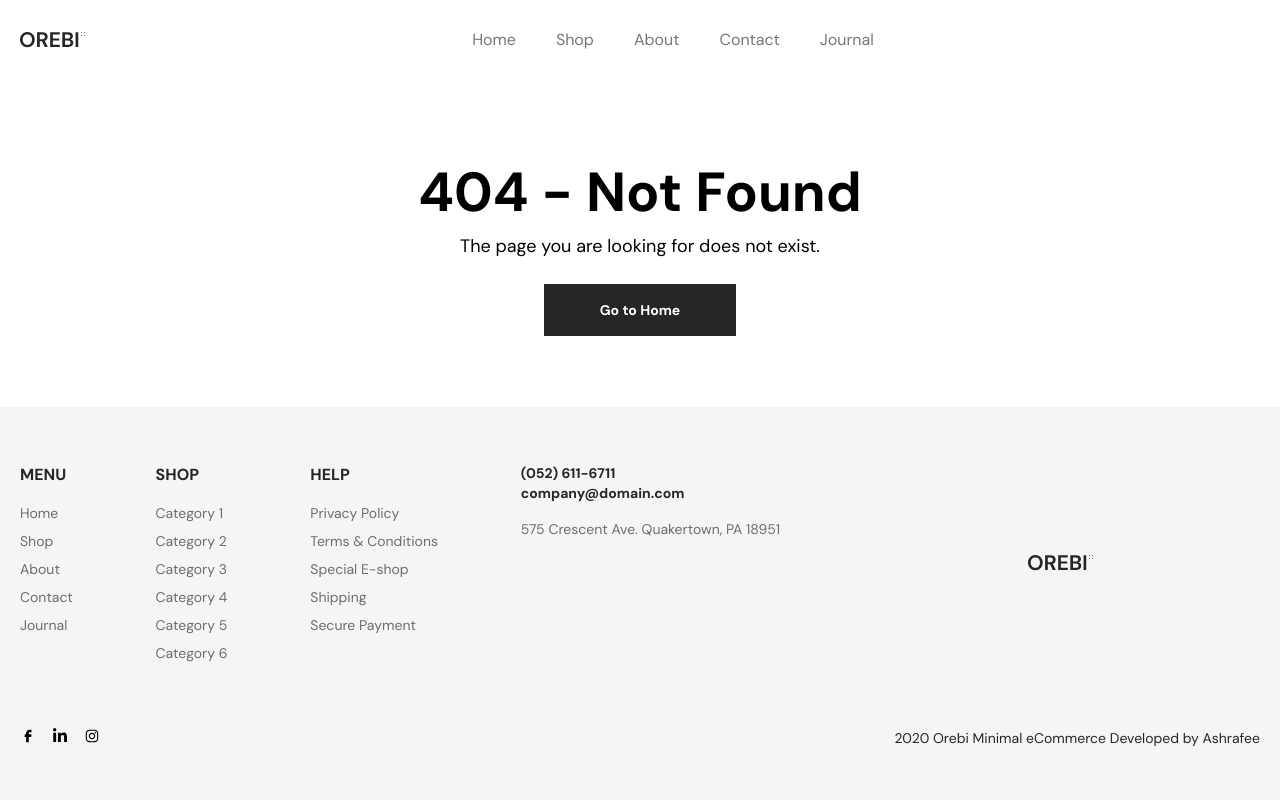
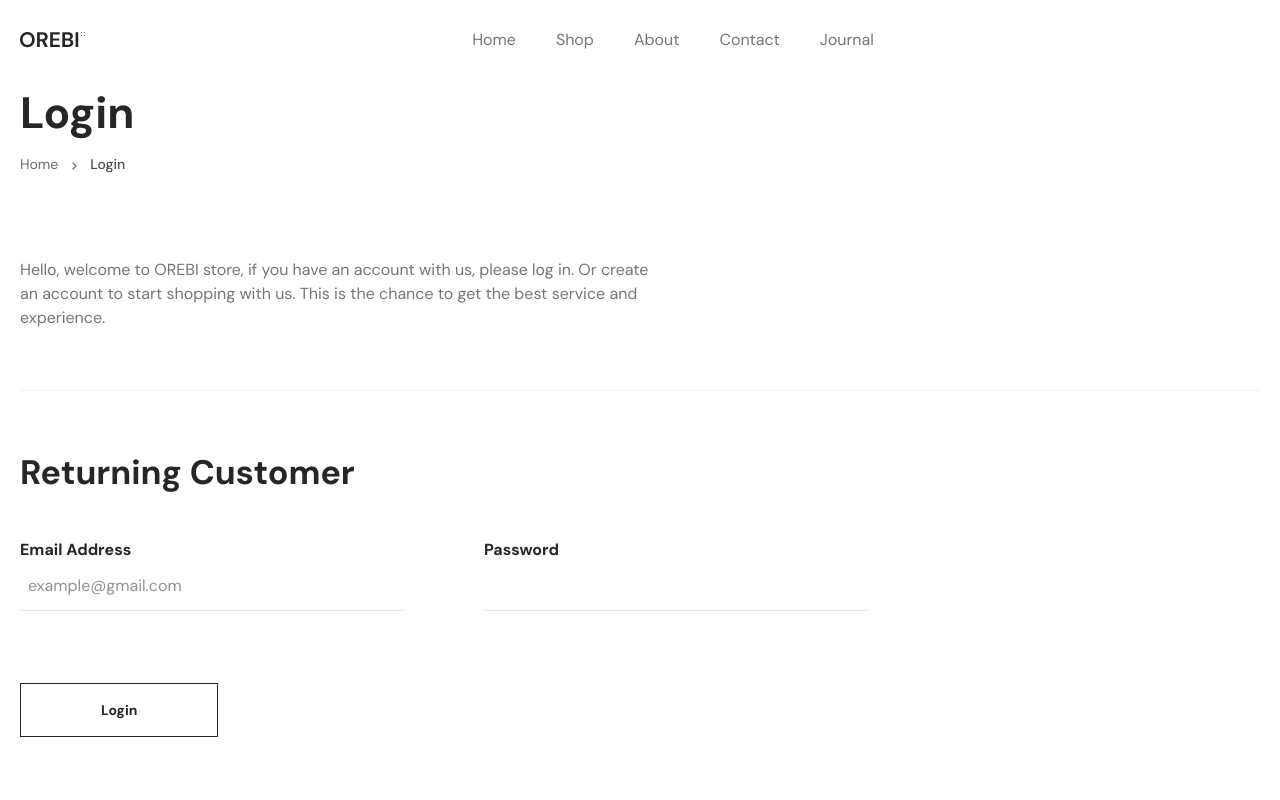
Before and after one commit to IamAshrafee/OREBI-Ecommerce-Full-Stack, a React (Vite) app in the folder Frontend/: page /login in a window 1280 px wide. Shown: the top 800 px of the page. Built offline with nearby package versions, Linux system fonts and the light colour scheme.

Commit message:
Login page created, Some new component created
CustomBreadcrumb created
inputs reusable component created
Buttons and headings reusable component created

```diff
--- a/Frontend/src/App.jsx
+++ b/Frontend/src/App.jsx
@@ -7,6 +7,7 @@ import { createBrowserRouter } from "react-router";
 import { RouterProvider } from "react-router/dom";
 import RootLayout from "./layout/RootLayout";
 import NotFound from "./pages/NotFound";
+import Login from "./pages/account/Login";
 
 const router = createBrowserRouter([
   {
@@ -18,6 +19,7 @@ const router = createBrowserRouter([
       { path: "about", element: <About /> },
       { path: "contact", element: <Contact /> },
       { path: "*", element: <NotFound /> },
+      { path: "login", element: <Login /> },
     ],
   },
 ]);
--- /dev/null
+++ b/Frontend/src/components/CustomBreadcrumb.jsx
@@ -0,0 +1,30 @@
+import { BiChevronRight } from "react-icons/bi";
+import React from "react";
+import { Link } from "react-router";
+
+const CustomBreadcrumb = ({ items }) => {
+  return (
+    <div className="flex flex-row flex-wrap items-center text-sm font-dmsans text-gray-v2 mb-4">
+      {items.map((item, index) => (
+        <React.Fragment key={index}>
+          {index > 0 && (
+            <BiChevronRight size={16} className="mx-2 text-gray-v2" />
+          )}
+          <div className="mb-1">
+            {item.path ? (
+              <Link to={item.path} className="hover:text-gray-v2-hover">
+                {item.label}
+              </Link>
+            ) : (
+              <span className="font-medium text-gray-v2-hover">
+                {item.label}
+              </span>
+            )}
+          </div>
+        </React.Fragment>
+      ))}
+    </div>
+  );
+};
+
+export default CustomBreadcrumb;
--- /dev/null
+++ b/Frontend/src/components/Headings/Heading1.jsx
@@ -0,0 +1,13 @@
+import React from "react";
+
+const Heading1 = ({ text, className }) => {
+  return (
+    <div
+      className={` font-dmsans font-bold text-[44px] text-primary ${className} `}
+    >
+      {text}
+    </div>
+  );
+};
+
+export default Heading1;
--- /dev/null
+++ b/Frontend/src/components/Headings/Heading2.jsx
@@ -0,0 +1,13 @@
+import React from "react";
+
+const Heading2 = ({ text, className }) => {
+  return (
+    <div
+      className={` font-dmsans font-bold text-[34px] text-primary ${className} `}
+    >
+      {text}
+    </div>
+  );
+};
+
+export default Heading2;
--- /dev/null
+++ b/Frontend/src/components/Inputs.jsx
@@ -0,0 +1,18 @@
+import React from "react";
+
+const Inputs = ({ label, type, placeholder, className }) => {
+  return (
+    <div className="font-dmsans">
+      <div className="font-bold text-primary">{label}</div>
+      <div className="w-max mb-4 border-b-1 border-b-black/10 focus-within:border-b-1 focus-within:border-b-black/50 transition-all duration-300">
+        <input
+          type={type}
+          className={`border-none focus:outline-none px-2 py-3 text-primary ${className}`}
+          placeholder={placeholder}
+        />
+      </div>
+    </div>
+  );
+};
+
+export default Inputs;
--- /dev/null
+++ b/Frontend/src/components/SecondaryButton.jsx
@@ -0,0 +1,13 @@
+import React from "react";
+
+const SecondaryButton = ({ className, text }) => {
+  return (
+    <button
+      className={`border border-primary font-dmsans font-bold text-sm text-primary hover:bg-primary hover:text-white hover:ease-in-out hover:duration-300 cursor-pointer ${className}`}
+    >
+      {text}
+    </button>
+  );
+};
+
+export default SecondaryButton;
--- a/Frontend/src/layout/Footer.jsx
+++ b/Frontend/src/layout/Footer.jsx
@@ -10,7 +10,7 @@ const Footer = () => {
   return (
     <div className="bg-[#f5f5f5]">
       <MainWidth>
-        <div className="flex flex-col gap-[65px] mt-14 mb-13">
+        <div className="flex flex-col gap-[65px] mt-14 mb-10">
           <div className="flex flex-row justify-between">
             <div className="flex flex-row justify-between grow">
               <div className="flex flex-col gap-4">
--- /dev/null
+++ b/Frontend/src/pages/account/Login.jsx
@@ -0,0 +1,68 @@
+import React from "react";
+import MainWidth from "../../layout/MainWidth";
+import Heading1 from "../../components/Headings/Heading1";
+import Heading2 from "../../components/Headings/Heading2";
+import CustomBreadcrumb from "../../components/CustomBreadcrumb";
+import Inputs from "../../components/Inputs";
+import SecondaryButton from "../../components/SecondaryButton";
+import Button from "../../components/Button";
+
+const Login = () => {
+  const breadcrumbItems = [{ label: "Home", path: "/" }, { label: "Login" }];
+  return (
+    <div className="grow">
+      <MainWidth>
+        <div className="">
+          <div className="mb-[80px]">
+            <Heading1 text="Login" className="mb-2" />
+            <CustomBreadcrumb items={breadcrumbItems} />
+          </div>
+
+          <div className="flex flex-col gap-14">
+            <div className=" border-b border-[#F0F0F0]">
+              <p className="font-dmsans text-gray-v1 mb-[60px] w-[644px]">
+                Hello, welcome to OREBI store, if you have an account with us,
+                please log in. Or create an account to start shopping with us. This is the chance to get the best service and experience.
+              </p>
+            </div>
+            <div className="border-b border-[#F0F0F0]">
+              <Heading2 text="Returning Customer"></Heading2>
+              <div className="flex flex-row gap-20 mt-10 mb-7">
+                <Inputs
+                  type="email"
+                  placeholder="example@gmail.com"
+                  className="w-96"
+                  label="Email Address"
+                />
+                <Inputs
+                  type="password"
+                  placeholder=""
+                  className="w-96"
+                  label="Password"
+                />
+              </div>
+              <SecondaryButton
+                text="Login"
+                className="mt-7 px-20 py-4  mb-[70px]"
+              />
+            </div>
+            <div>
+              <Heading2 text="New Customer"></Heading2>
+              <p className="font-dmsans text-primary w-[644px] mb-[60px] mt-10">
+                By creating an account you will be able to shop faster, be up to
+                date on your order status, and keep track of the orders you have
+                previously made.
+              </p>
+              <Button
+                text="Create an Account"
+                className="mt-7 px-20 py-4 mb-[70px]"
+              />
+            </div>
+          </div>
+        </div>
+      </MainWidth>
+    </div>
+  );
+};
+
+export default Login;
--- /dev/null
+++ b/Frontend/src/pages/account/Signup.jsx
@@ -0,0 +1,9 @@
+import React from 'react'
+
+const Signup = () => {
+  return (
+    <div>Signup</div>
+  )
+}
+
+export default Signup
```
